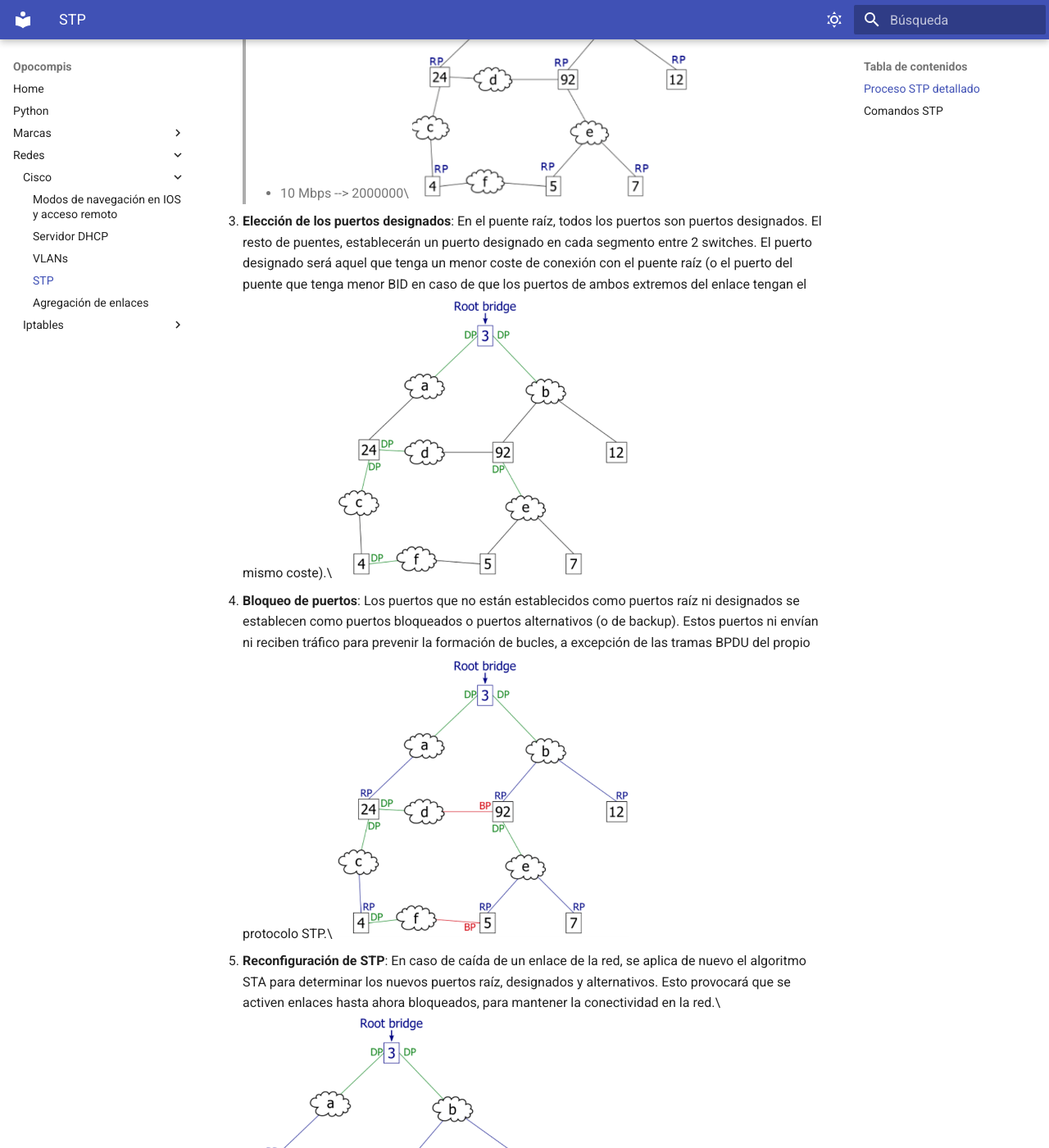
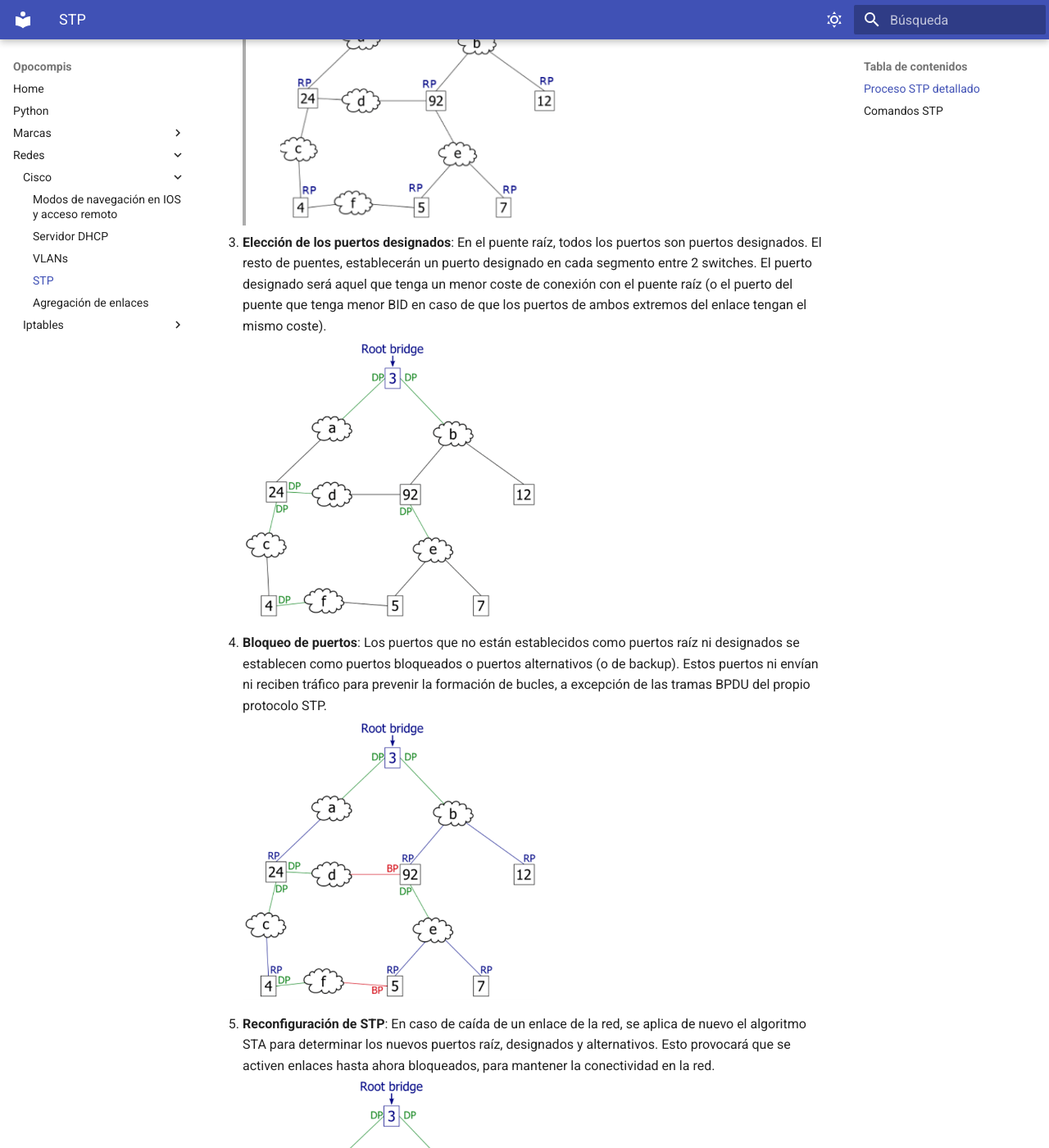
Before and after one commit to Holowachu/opos, an MkDocs documentation site: the page built from docs/Redes/Cisco/4-STP.md, in a window 1280 px wide and 1400 px high, scrolled down 1915 px. Shown: the whole window at 82% size. Built offline with MkDocs 1.6.1 and Material for MkDocs 9.7.7, drawn with Linux system fonts in a browser that asks for light colours; some of the changed text lies outside the part shown.

Commit message:
Minor text fixes

```diff
--- a/docs/Redes/Cisco/4-STP.md
+++ b/docs/Redes/Cisco/4-STP.md
@@ -21,8 +21,8 @@
 
 ## Proceso STP detallado
 
-1. **Elección del puente raíz (root bridge)**: Esta elección se realiza escogiendo el puente con menor BID (Bridge ID). El puente raíz será el nodo raíz de la topología de árbol:\
-<img style="width: 50%; margin-left: auto; margin-right: auto;" src="../stp-1.png">
+1. **Elección del puente raíz (root bridge)**: Esta elección se realiza escogiendo el puente con menor BID (Bridge ID). El puente raíz será el nodo raíz de la topología de árbol:
+<br><img style="width: 50%; margin-left: auto; margin-right: auto;" src="../stp-1.png">
 
 2. **Elección de los puertos raíz**: En todos los puentes que no son el raíz, se utiliza el algoritmo de árbol expandido (STA) para escoger como puerto raíz al que tenga un menor coste de conexión hasta el puerto raíz. Este algoritmo tiene en cuenta los costes de aquellos puertos que forman los enlaces que hay que atravesar, determinados por la velocidad de los mismos.
 > El coste de un puerto puede configurarse manualmente para alterar la elección del puerto raíz, pero el estándar STP define los siguientes valores:
@@ -37,17 +37,17 @@
 > * 10 Gbps --> 2000
 > * 1 Gbps --> 20000
 > * 100 Mbps --> 200000
-> * 10 Mbps --> 2000000\
-<img style="width: 50%; margin-left: auto; margin-right: auto;" src="../stp-2.png">
+> * 10 Mbps --> 2000000
+<br><img style="width: 50%; margin-left: auto; margin-right: auto;" src="../stp-2.png">
 
-3. **Elección de los puertos designados**: En el puente raíz, todos los puertos son puertos designados. El resto de puentes, establecerán un puerto designado en cada segmento entre 2 switches. El puerto designado será aquel que tenga un menor coste de conexión con el puente raíz (o el puerto del puente que tenga menor BID en caso de que los puertos de ambos extremos del enlace tengan el mismo coste).\
-<img style="width: 50%; margin-left: auto; margin-right: auto;" src="../stp-3.png">
+3. **Elección de los puertos designados**: En el puente raíz, todos los puertos son puertos designados. El resto de puentes, establecerán un puerto designado en cada segmento entre 2 switches. El puerto designado será aquel que tenga un menor coste de conexión con el puente raíz (o el puerto del puente que tenga menor BID en caso de que los puertos de ambos extremos del enlace tengan el mismo coste).
+<br><img style="width: 50%; margin-left: auto; margin-right: auto;" src="../stp-3.png">
 
-4. **Bloqueo de puertos**: Los puertos que no están establecidos como puertos raíz ni designados se establecen como puertos bloqueados o puertos alternativos (o de backup). Estos puertos ni envían ni reciben tráfico para prevenir la formación de bucles, a excepción de las tramas BPDU del propio protocolo STP.\
-<img style="width: 50%; margin-left: auto; margin-right: auto;" src="../stp-4.png">
+4. **Bloqueo de puertos**: Los puertos que no están establecidos como puertos raíz ni designados se establecen como puertos bloqueados o puertos alternativos (o de backup). Estos puertos ni envían ni reciben tráfico para prevenir la formación de bucles, a excepción de las tramas BPDU del propio protocolo STP.
+<br><img style="width: 50%; margin-left: auto; margin-right: auto;" src="../stp-4.png">
 
-5. **Reconfiguración de STP**: En caso de caída de un enlace de la red, se aplica de nuevo el algoritmo STA para determinar los nuevos puertos raíz, designados y alternativos. Esto provocará que se activen enlaces hasta ahora bloqueados, para mantener la conectividad en la red.\
-<img style="width: 50%; margin-left: auto; margin-right: auto;" src="../stp-5.png">
+5. **Reconfiguración de STP**: En caso de caída de un enlace de la red, se aplica de nuevo el algoritmo STA para determinar los nuevos puertos raíz, designados y alternativos. Esto provocará que se activen enlaces hasta ahora bloqueados, para mantener la conectividad en la red.
+<br><img style="width: 50%; margin-left: auto; margin-right: auto;" src="../stp-5.png">
 
 ## Comandos STP
 
```
